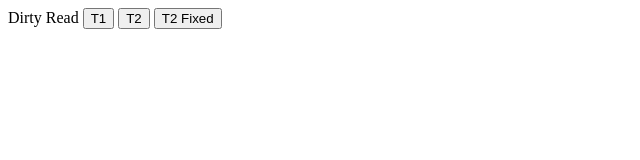
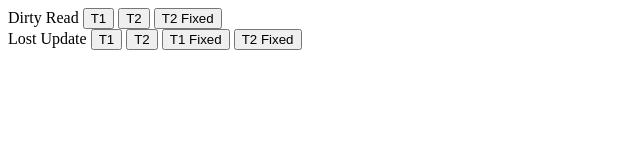
Before and after one commit to KevinA-cpu/HQT-CSDL, a website: page index.html in a window 1280 px wide. Shown: the whole page, without its empty margins (0-640 px from the left). Drawn offline with Linux system fonts and the light colour scheme.

Commit message:
#add lost update

```diff
--- a/index.html
+++ b/index.html
@@ -17,5 +17,16 @@
         T2 Fixed
       </button>
     </div>
+    <div className="lostupdate">
+      <label>Lost Update</label>
+      <button onclick="location.href='/lostupdate/T1'">T1</button>
+      <button onclick="location.href='/lostupdate/T2'">T2</button>
+      <button onclick="location.href='/lostupdate/T1/READ_COMMITTED'">
+        T1 Fixed
+      </button>
+      <button onclick="location.href='/lostupdate/T2/SERIALIZABLE'">
+        T2 Fixed
+      </button>
+    </div>
   </body>
 </html>
```
Also changed, not shown: db.js (+8 -16 lines), src/lostupdate/controller.js (+3 -6 lines).
